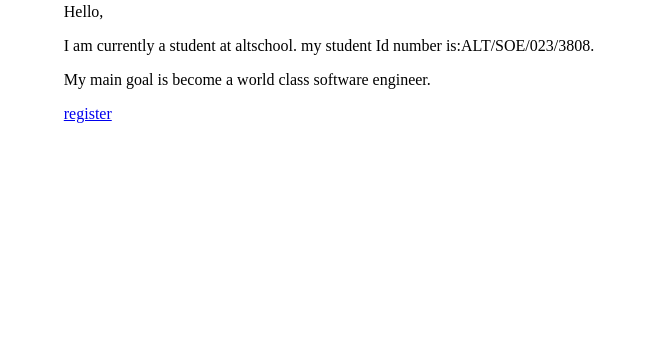
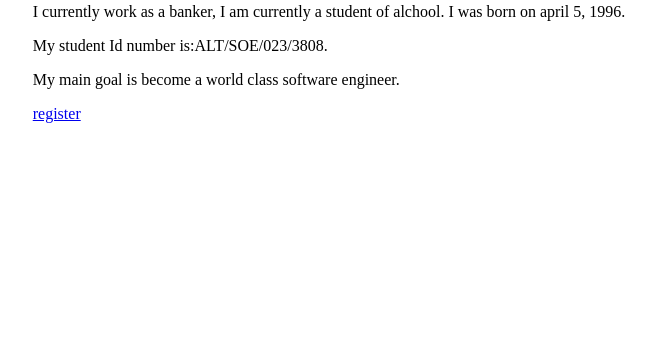
Before and after one commit to chuma-beep/assignments, a plain HTML site: page index.html in a window 1280 px wide. Shown: the part 447-800 px from the top of the page, without its empty margins (311-967 px from the left). Drawn offline with Linux system fonts and the light colour scheme.

Commit message:
added to my bio

```diff
--- a/index.html
+++ b/index.html
@@ -18,11 +18,9 @@
     <div class="main-text">
         <section>
           <h3>Biography</h3>
-          <p>Hello, </p>
-        </section>
-        <section>
-            <p>I am currently a student at altschool. my student Id number is:ALT/SOE/023/3808. </p>
-            <p>My main goal is become a world class software engineer.</p>
+          <p>I currently work as a banker, I am currently a student of alchool. I was born on april 5, 1996.</p>
+          <p>My student Id number is:ALT/SOE/023/3808. </p>
+           <p>My main goal is become a world class software engineer.</p>
             <a href="registration.html">register</a>
         </section>
     </div>
```
